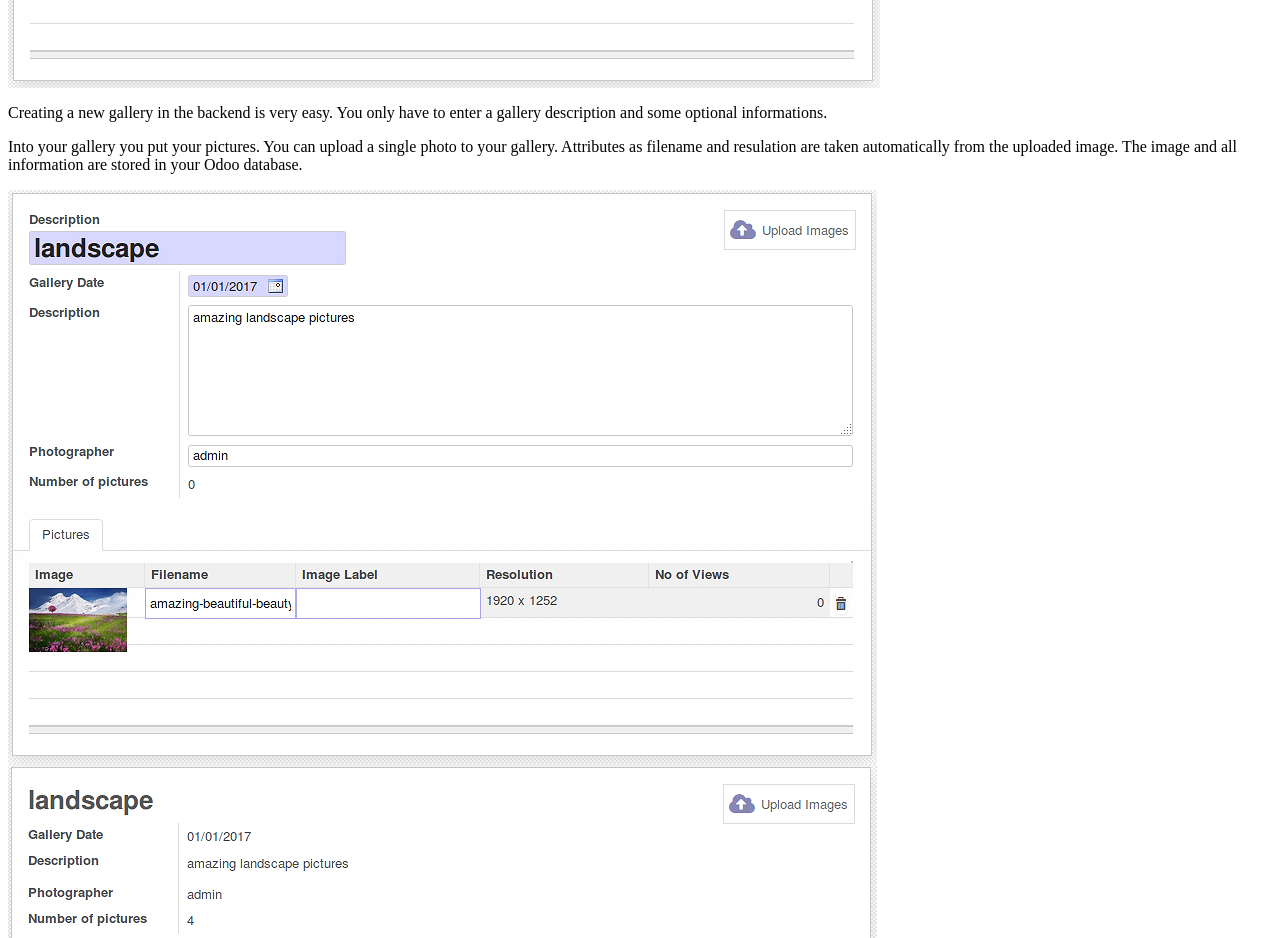
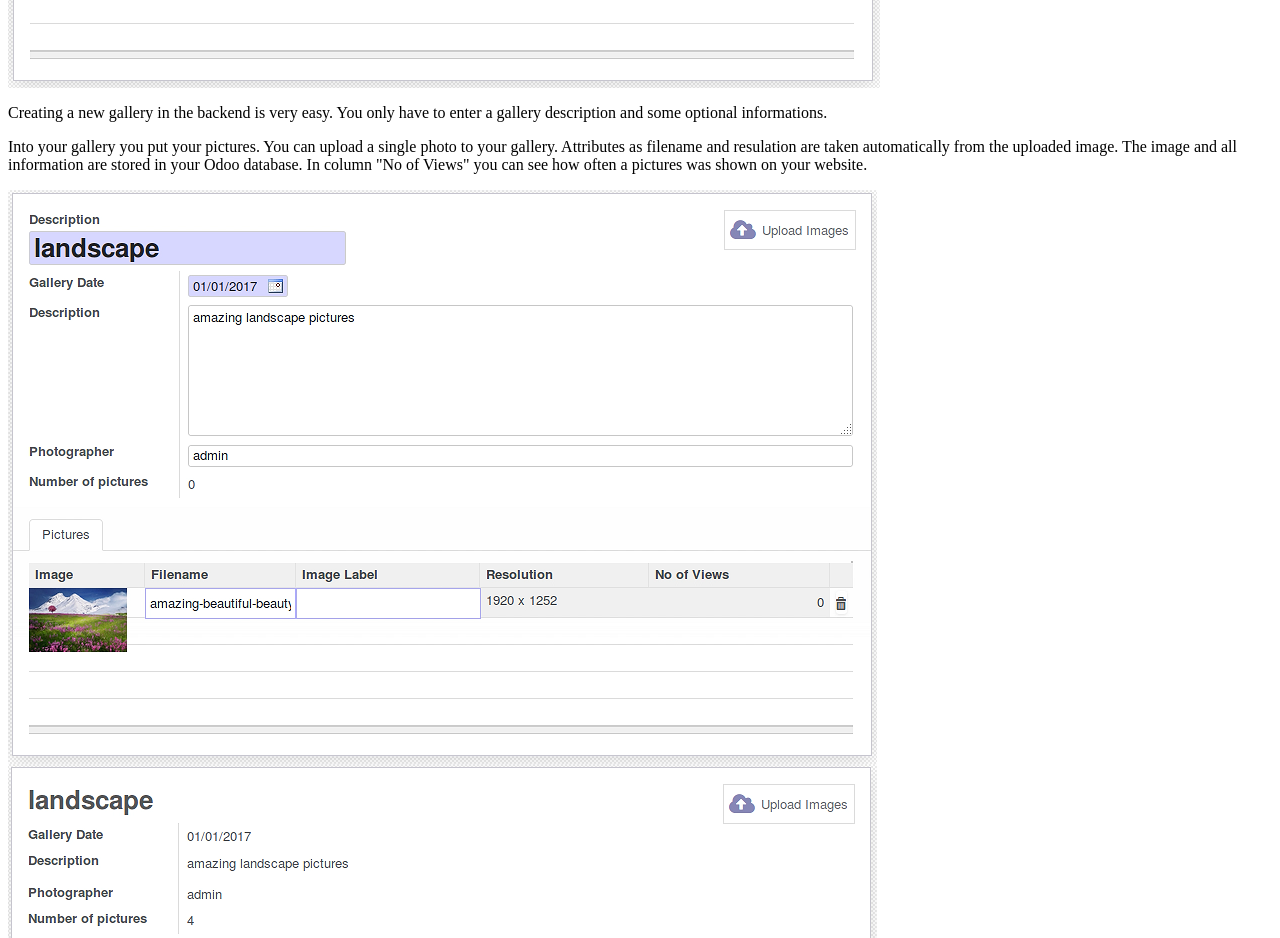
Before and after one commit to leo-guggenberger/picture_gallery, a plain HTML site: page picture_gallery/static/description/index.html in a window 1280 px wide. Shown: the part 1620-2558 px from the top of the page. Drawn offline with Linux system fonts and the light colour scheme.

Commit message:
Update index.html

```diff
--- a/picture_gallery/static/description/index.html
+++ b/picture_gallery/static/description/index.html
@@ -68,7 +68,8 @@
             <p class="oe_mt32">
                Into your gallery you put your pictures. You can upload a single photo to your gallery. Attributes as
                filename and resulation are taken automatically from the uploaded image. The image and all information
-               are stored in your Odoo database.
+               are stored in your Odoo database. In column "No of Views" you can see how often a pictures was shown on
+               your website.
             </p>
         </div>
         <div class="oe_span6">
```
